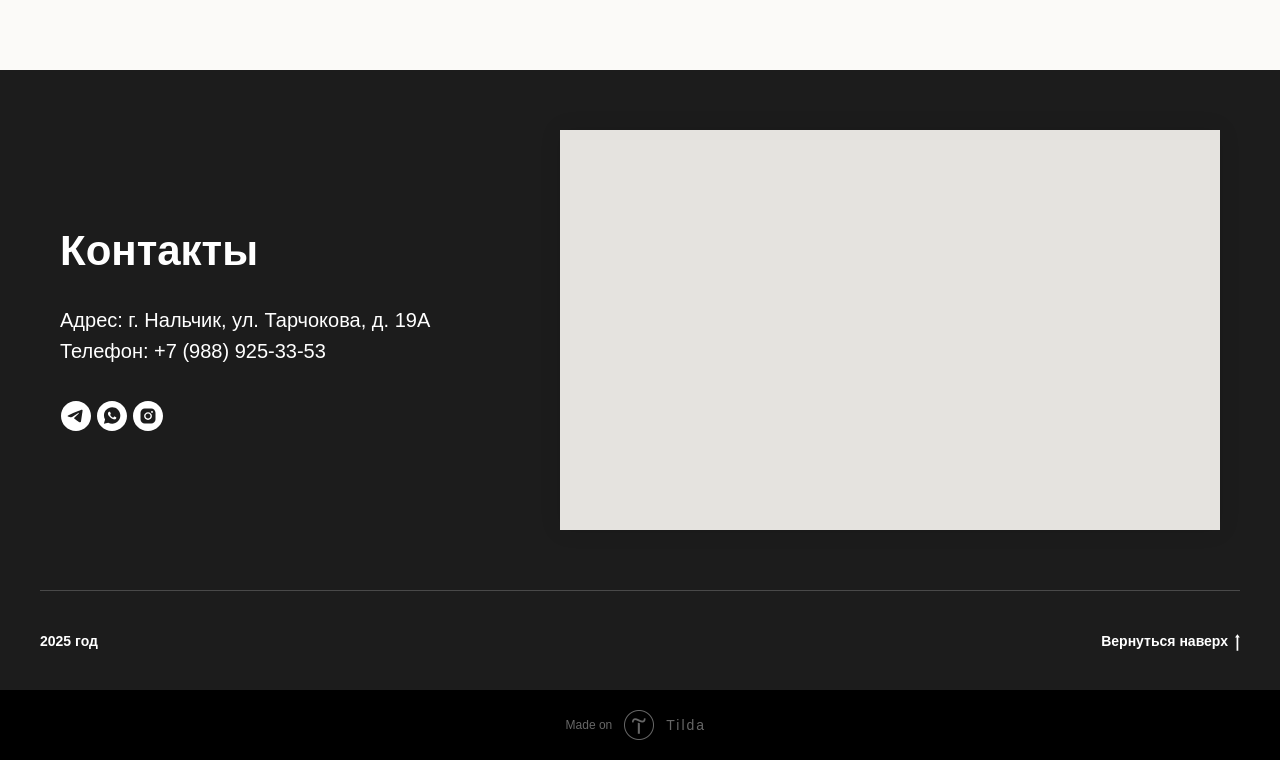
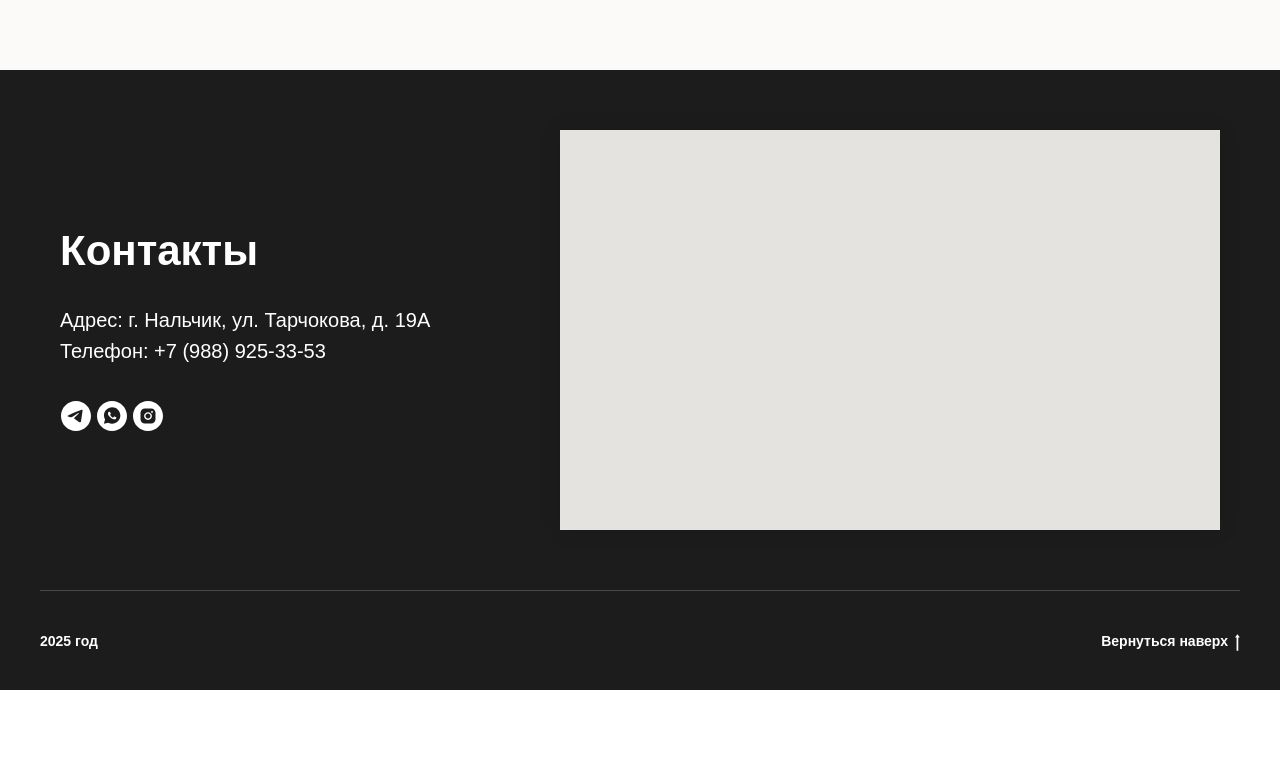
Before and after one commit to ddobagov/ntt-website, a plain HTML site: page index.html in a window 1280 px wide. Shown: the part 2518-3278 px from the top of the page. After the commit the page ends 3208 px from the top, so only its background shows below. Drawn offline with Linux system fonts and the light colour scheme; no server answers; a web font is replaced by a local one.

Commit message:
Update index.html

```diff
--- a/index.html
+++ b/index.html
@@ -43,5 +43,5 @@ style="width:100%; position: relative; height:400px;" data-map-style='[{"feature
 2025 год
 </div> </div> <div class="t389__col"> <div class="t389__scroll t-align_right"> <a class="t389__typo t-name t-name_xs t389_scrolltop" href="javascript:t389_scrollToTop();">
 Вернуться наверх
-<span class="t389__icon"> <svg role="presentation" width="5" height="17" viewBox="0 0 6 20"> <path fill="currentcolor" d="M5.78 3.85L3.12.28c-.14-.14-.3-.14-.43 0L.03 3.85c-.14.13-.08.27.13.27h1.72V20h2.06V4.12h1.72c.15 0 .22-.07.19-.17a.26.26 0 00-.07-.1z" fill-rule="evenodd"/> </svg> </span> </a> </div> </div> </div> </div> </div> <style>#rec1418217801 .t389__copyright,#rec1418217801 .t389_scrolltop,#rec1418217801 .t389__list_item a{color:#ffffff;}</style> <style> #rec1418217801 .t389__list_item a{color:#ffffff;}</style> <style> #rec1418217801 .t389__copyright{color:#ffffff;}#rec1418217801 .t389_scrolltop{color:#ffffff;}</style> </div> </div> <!--/allrecords--> <!-- Tilda copyright. Don't remove this line --><div class="t-tildalabel " id="tildacopy" data-tilda-sign="16162806#85506056"><a href="https://tilda.cc/" class="t-tildalabel__link"><div class="t-tildalabel__wrapper"><div class="t-tildalabel__txtleft">Made on </div><div class="t-tildalabel__wrapimg"><img src="images/tildacopy.png" class="t-tildalabel__img" fetchpriority="low" alt=""></div><div class="t-tildalabel__txtright">Tilda</div></div></a></div> <!-- Stat --> <script type="text/javascript">if(!window.mainTracker) {window.mainTracker='tilda';}
+<span class="t389__icon"> <svg role="presentation" width="5" height="17" viewBox="0 0 6 20"> <path fill="currentcolor" d="M5.78 3.85L3.12.28c-.14-.14-.3-.14-.43 0L.03 3.85c-.14.13-.08.27.13.27h1.72V20h2.06V4.12h1.72c.15 0 .22-.07.19-.17a.26.26 0 00-.07-.1z" fill-rule="evenodd"/> </svg> </span> </a> </div> </div> </div> </div> </div> <style>#rec1418217801 .t389__copyright,#rec1418217801 .t389_scrolltop,#rec1418217801 .t389__list_item a{color:#ffffff;}</style> <style> #rec1418217801 .t389__list_item a{color:#ffffff;}</style> <style> #rec1418217801 .t389__copyright{color:#ffffff;}#rec1418217801 .t389_scrolltop{color:#ffffff;}</style> </div> </div> <!--/allrecords--> <!-- Stat --> <script type="text/javascript">if(!window.mainTracker) {window.mainTracker='tilda';}
 window.tildastatcookie='no';setTimeout(function(){(function(d,w,k,o,g) {var n=d.getElementsByTagName(o)[0],s=d.createElement(o),f=function(){n.parentNode.insertBefore(s,n);};s.type="text/javascript";s.async=true;s.key=k;s.id="tildastatscript";s.src=g;if(w.opera=="[object Opera]") {d.addEventListener("DOMContentLoaded",f,false);} else {f();}})(document,window,'36ddc5727cdc1cb2f0bacbe87c9d5d0d','script','js/tilda-stat-1.0.min.js');},2000);</script> </body> </html>
```
